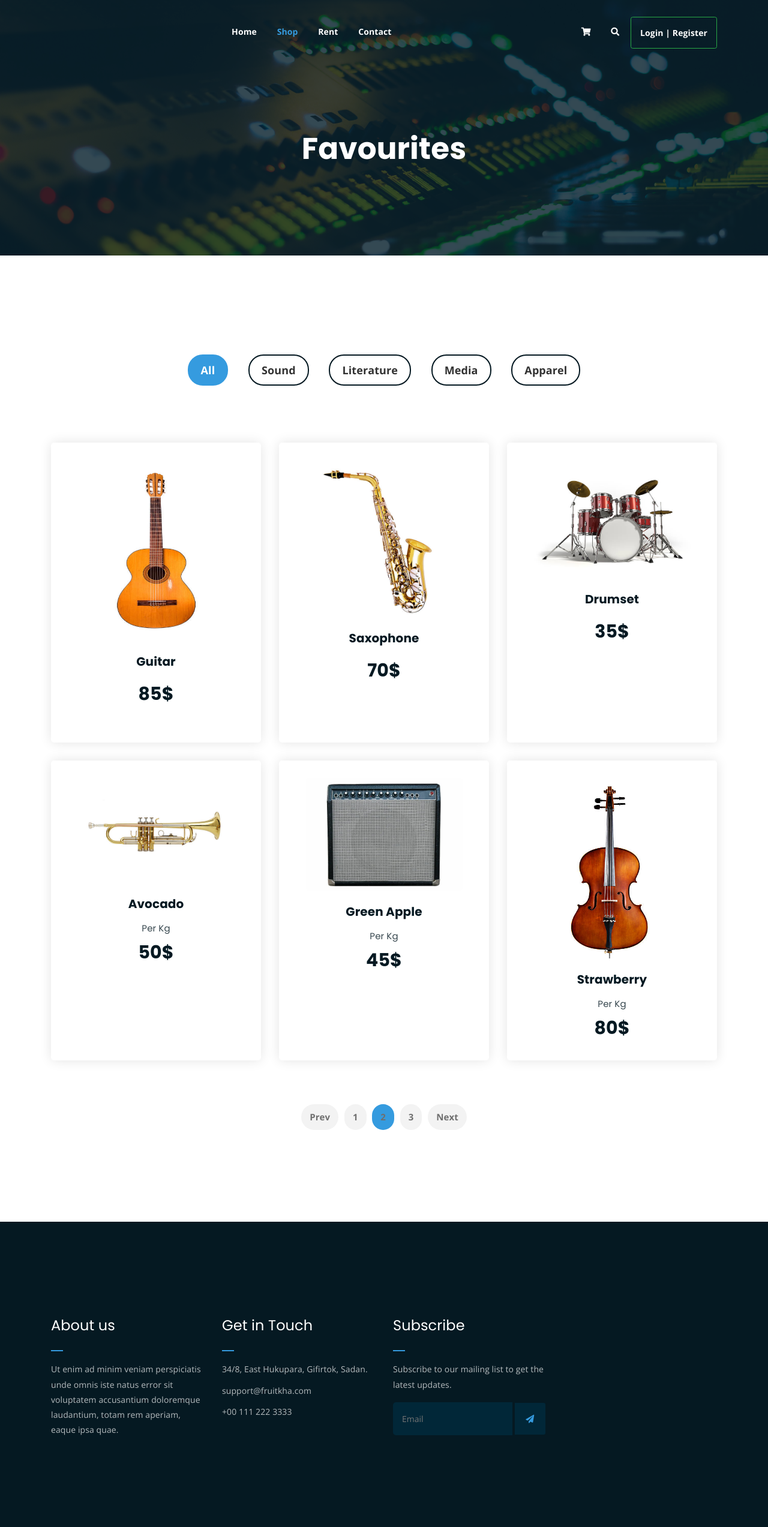
After one commit to kofia894/Eccommerce-Project, a PHP site: page /favourites.html in a window 1280 px wide. The commit adds this page. Shown: the whole page at 60% size. Run offline with PHP 8.4, Linux system fonts and the light colour scheme.

Commit message:
added favourites page

```diff
--- a/Amenno/assets/css/main.css
+++ b/Amenno/assets/css/main.css
@@ -2801,6 +2801,7 @@ table.order-details tbody td {
   width: 340px;
   margin: 50px auto;
   font-size: 15px;
+
 }
 .login-form form {
   margin-bottom: 15px;
--- /dev/null
+++ b/Amenno/favourites.html
@@ -0,0 +1,274 @@
+<!DOCTYPE html>
+<html lang="en">
+<head>
+	<meta charset="UTF-8">
+	<meta http-equiv="X-UA-Compatible" content="IE=edge">
+	<meta name="viewport" content="width=device-width, initial-scale=1">
+	<meta name="description" content="Responsive Bootstrap4 Shop Template, Created by Imran Hossain from https://imransdesign.com/">
+
+	<!-- title -->
+	<title>Favourites</title>
+
+	<!-- favicon -->
+	<!-- <link rel="shortcut icon" type="image/png" href="assets/img/favicon.png"> -->
+	<!-- google font -->
+	<link href="https://fonts.googleapis.com/css?family=Open+Sans:300,400,700" rel="stylesheet">
+	<link href="https://fonts.googleapis.com/css?family=Poppins:400,700&display=swap" rel="stylesheet">
+	<!-- fontawesome -->
+	<link rel="stylesheet" href="assets/css/all.min.css">
+	<!-- bootstrap -->
+	<link rel="stylesheet" href="assets/bootstrap/css/bootstrap.min.css">
+	<!-- owl carousel -->
+	<link rel="stylesheet" href="assets/css/owl.carousel.css">
+	<!-- magnific popup -->
+	<link rel="stylesheet" href="assets/css/magnific-popup.css">
+	<!-- animate css -->
+	<link rel="stylesheet" href="assets/css/animate.css">
+	<!-- mean menu css -->
+	<link rel="stylesheet" href="assets/css/meanmenu.min.css">
+	<!-- main style -->
+	<link rel="stylesheet" href="assets/css/main.css">
+	<!-- responsive -->
+	<link rel="stylesheet" href="assets/css/responsive.css">
+
+</head>
+<body>
+
+	<!--PreLoader-->
+    <div class="loader">
+        <div class="loader-inner">
+            <div class="circle"></div>
+        </div>
+    </div>
+    <!--PreLoader Ends-->
+
+<!-- header -->
+<div class="top-header-area" id="sticker">
+    <div class="container">
+        <div class="row">
+            <div class="col-lg-12 col-sm-12 text-center">
+                <div class="main-menu-wrap">
+                    <!-- logo -->
+                    <!-- <div class="site-logo">
+                        <a href="index.html">
+                            <img src="assets/img/logo.png" alt="">
+                        </a>
+                    </div> -->
+                    <!-- logo -->
+
+                    <!-- menu start -->
+                    <nav class="main-menu">
+                        <ul>
+                            <li><a href="index.html">Home</a></li>
+                            <li class="current-list-item"><a href="shop.html">Shop</a></li>
+                            <li><a href="rent.html">Rent</a></li>
+                            <!-- <li><a href="about.html">About</a></li></li> -->
+                            <li><a href="contact.html">Contact</a></li><li>
+                                <div class="header-icons">
+                                    <a class="shopping-cart" href="cart.html"><i class="fas fa-shopping-cart"></i></a>
+                                    <a class="mobile-hide search-bar-icon" href="#"><i class="fas fa-search"></i></a>
+                                    <a class="btn btn-outline-success" href="Login/login.php" >Login | Register</a>
+                                </div>
+                            </li>
+                        </ul>
+                    </nav>
+                    <a class="mobile-show search-bar-icon" href="#"><i class="fas fa-search"></i></a>
+                    <div class="mobile-menu"></div>
+                    <!-- menu end -->
+                </div>
+            </div>
+        </div>
+    </div>
+</div>
+<!-- end header -->
+
+
+	<!-- search area -->
+	<div class="search-area">
+		<div class="container">
+			<div class="row">
+				<div class="col-lg-12">
+					<span class="close-btn"><i class="fas fa-window-close"></i></span>
+					<div class="search-bar">
+						<div class="search-bar-tablecell">
+							<h3>Search For:</h3>
+							<input type="text" placeholder="Keywords">
+							<button type="submit">Search <i class="fas fa-search"></i></button>
+						</div>
+					</div>
+				</div>
+			</div>
+		</div>
+	</div>
+	<!-- end search arewa -->
+
+	<!-- breadcrumb-section -->
+	<div class="breadcrumb-section breadcrumb-bg">
+		<div class="container">
+			<div class="row">
+				<div class="col-lg-8 offset-lg-2 text-center">
+					<div class="breadcrumb-text">
+						<h1>Favourites</h1>
+					</div>
+				</div>
+			</div>
+		</div>
+	</div>
+	<!-- end breadcrumb section -->
+
+	<!-- products -->
+	<div class="product-section mt-150 mb-150">
+		<div class="container">
+
+			<div class="row">
+                <div class="col-md-12">
+                    <div class="product-filters">
+                        <ul>
+                            <li class="active" data-filter="*">All</li>
+                            <li data-filter=".strawberry">Sound</li>
+                            <li data-filter=".berry">Literature</li>
+                            <li data-filter=".lemon">Media</li>
+							<li data-filter=".lemon">Apparel</li>
+                        </ul>
+                    </div>
+                </div>
+            </div>
+
+			<div class="row product-lists">
+				<div class="col-lg-4 col-md-6 text-center strawberry">
+					<div class="single-product-item">
+						<div class="product-image">
+							<a href="single-product.html"><img src="assets/img/products/product-img-1.jpg" alt=""></a>
+						</div>
+						<h3>Guitar</h3>
+						<p class="product-price"> 85$ </p>
+
+					</div>
+				</div>
+				<div class="col-lg-4 col-md-6 text-center berry">
+					<div class="single-product-item">
+						<div class="product-image">
+							<a href="single-product.html"><img src="assets/img/products/product-img-2.jpg" alt=""></a>
+						</div>
+						<h3>Saxophone</h3>
+						<p class="product-price"> 70$ </p>
+
+					</div>
+				</div>
+				<div class="col-lg-4 col-md-6 text-center lemon">
+					<div class="single-product-item">
+						<div class="product-image">
+							<a href="single-product.html"><img src="assets/img/products/product-img-3.jpg" alt=""></a>
+						</div>
+						<h3>Drumset</h3>
+						<p class="product-price">35$ </p>
+
+					</div>
+				</div>
+				<div class="col-lg-4 col-md-6 text-center">
+					<div class="single-product-item">
+						<div class="product-image">
+							<a href="single-product.html"><img src="assets/img/products/product-img-4.jpg" alt=""></a>
+						</div>
+						<h3>Avocado</h3>
+						<p class="product-price"><span>Per Kg</span> 50$ </p>
+
+					</div>
+				</div>
+				<div class="col-lg-4 col-md-6 text-center">
+					<div class="single-product-item">
+						<div class="product-image">
+							<a href="single-product.html"><img src="assets/img/products/product-img-5.jpg" alt=""></a>
+						</div>
+						<h3>Green Apple</h3>
+						<p class="product-price"><span>Per Kg</span> 45$ </p>
+
+					</div>
+				</div>
+				<div class="col-lg-4 col-md-6 text-center strawberry">
+					<div class="single-product-item">
+						<div class="product-image">
+							<a href="single-product.html"><img src="assets/img/products/product-img-6.jpg" alt=""></a>
+						</div>
+						<h3>Strawberry</h3>
+						<p class="product-price"><span>Per Kg</span> 80$ </p>
+
+					</div>
+				</div>
+			</div>
+
+			<div class="row">
+				<div class="col-lg-12 text-center">
+					<div class="pagination-wrap">
+						<ul>
+							<li><a href="#">Prev</a></li>
+							<li><a href="#">1</a></li>
+							<li><a class="active" href="#">2</a></li>
+							<li><a href="#">3</a></li>
+							<li><a href="#">Next</a></li>
+						</ul>
+					</div>
+				</div>
+			</div>
+		</div>
+	</div>
+	<!-- end products -->
+
+	<!-- footer -->
+	<div class="footer-area">
+		<div class="container">
+			<div class="row">
+				<div class="col-lg-3 col-md-6">
+					<div class="footer-box about-widget">
+						<h2 class="widget-title">About us</h2>
+						<p>Ut enim ad minim veniam perspiciatis unde omnis iste natus error sit voluptatem accusantium doloremque laudantium, totam rem aperiam, eaque ipsa quae.</p>
+					</div>
+				</div>
+				<div class="col-lg-3 col-md-6">
+					<div class="footer-box get-in-touch">
+						<h2 class="widget-title">Get in Touch</h2>
+						<ul>
+							<li>34/8, East Hukupara, Gifirtok, Sadan.</li>
+							<li>support@fruitkha.com</li>
+							<li>+00 111 222 3333</li>
+						</ul>
+					</div>
+				</div>
+				<div class="col-lg-3 col-md-6">
+					<div class="footer-box subscribe">
+						<h2 class="widget-title">Subscribe</h2>
+						<p>Subscribe to our mailing list to get the latest updates.</p>
+						<form action="index.html">
+							<input type="email" placeholder="Email">
+							<button type="submit"><i class="fas fa-paper-plane"></i></button>
+						</form>
+					</div>
+				</div>
+			</div>
+		</div>
+	</div>
+	<!-- end footer -->
+
+	<!-- jquery -->
+	<script src="assets/js/jquery-1.11.3.min.js"></script>
+	<!-- bootstrap -->
+	<script src="assets/bootstrap/js/bootstrap.min.js"></script>
+	<!-- count down -->
+	<script src="assets/js/jquery.countdown.js"></script>
+	<!-- isotope -->
+	<script src="assets/js/jquery.isotope-3.0.6.min.js"></script>
+	<!-- waypoints -->
+	<script src="assets/js/waypoints.js"></script>
+	<!-- owl carousel -->
+	<script src="assets/js/owl.carousel.min.js"></script>
+	<!-- magnific popup -->
+	<script src="assets/js/jquery.magnific-popup.min.js"></script>
+	<!-- mean menu -->
+	<script src="assets/js/jquery.meanmenu.min.js"></script>
+	<!-- sticker js -->
+	<script src="assets/js/sticker.js"></script>
+	<!-- main js -->
+	<script src="assets/js/main.js"></script>
+
+</body>
+</html>
--- a/Amenno/register.html
+++ b/Amenno/register.html
@@ -84,5 +84,5 @@
 
 </div>
 </body>
-<script>src="../JS/login.js" </script>
+
 </html>
```
Also changed, not shown: Amenno/single-product.html (+19 -147 lines).
